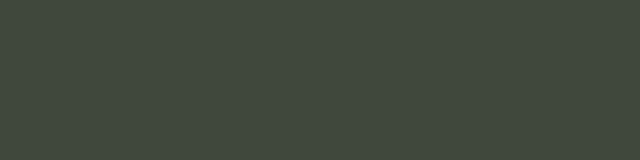
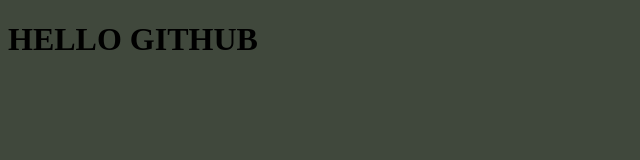
Before and after one commit to FriendzoneD/aj-site, a plain HTML site: page index.html in a window 1280 px wide. Shown: the whole page, without its empty margins (0-640 px from the left). Drawn offline with Linux system fonts and the light colour scheme.

Commit message:
added title

```diff
--- a/index.html
+++ b/index.html
@@ -9,7 +9,7 @@
 
 <body>
 
-
+<h1>HELLO GITHUB</H1>
 
 </body>
 </html>
```
